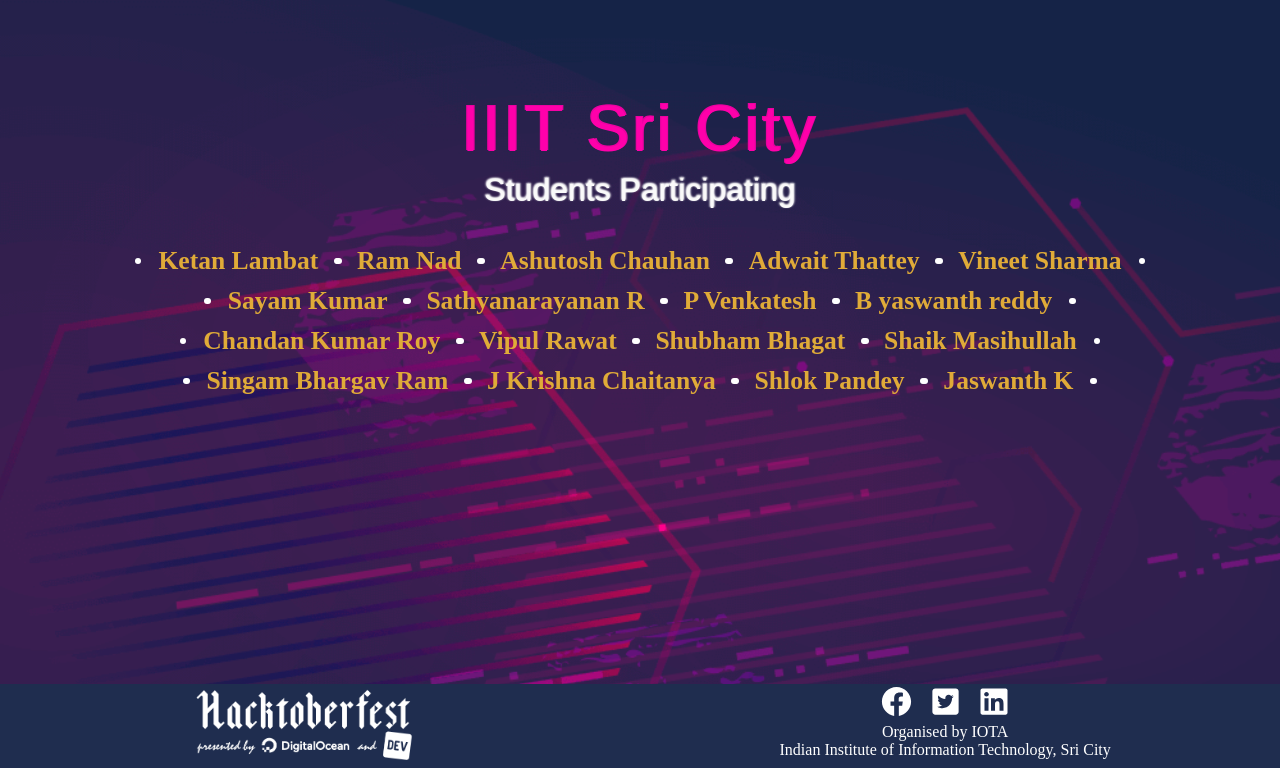
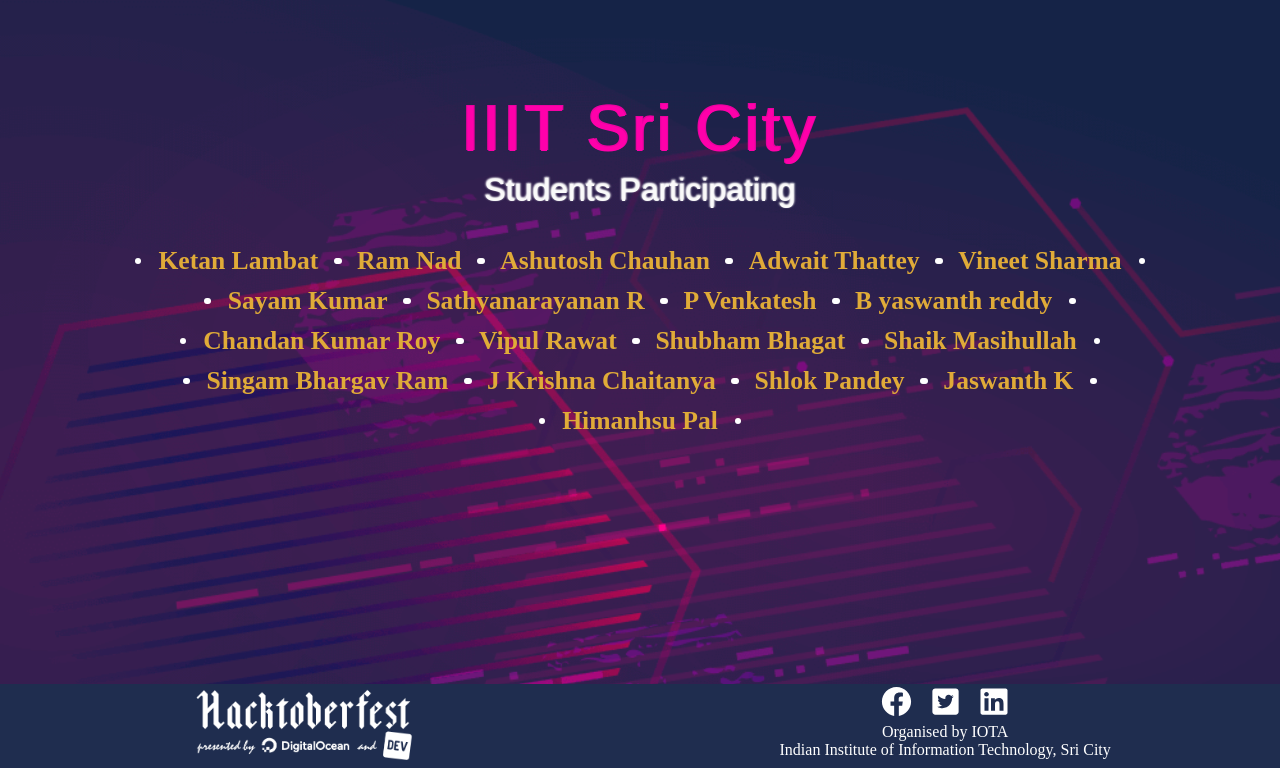
Before and after one commit to Project-Club-IIITS/hacktoberfest2019-participants, a Jekyll site: the page index.html, which Jekyll copies as it is, in a window 1280 px wide, cut to the strip 132-900 px from the top of the page. Built offline with Jekyll 4.4.1, drawn with Linux system fonts in a browser that asks for light colours; some web fonts are replaced.

Commit message:
this is to commit first file

```diff
--- a/index.html
+++ b/index.html
@@ -63,6 +63,7 @@
                 <li><a href="https://github.com/chaitanya531">J Krishna Chaitanya</a></li>
                 <li><a href="https://github.com/b30wulffz">Shlok Pandey</a></li>
                 <li><a href="https://github.com/JazzKriss21">Jaswanth K</a></li>
+                <li><a href="https://github.com/TechnonHims">Himanhsu Pal</a></li>
 
             </ul>
         </div>
```
